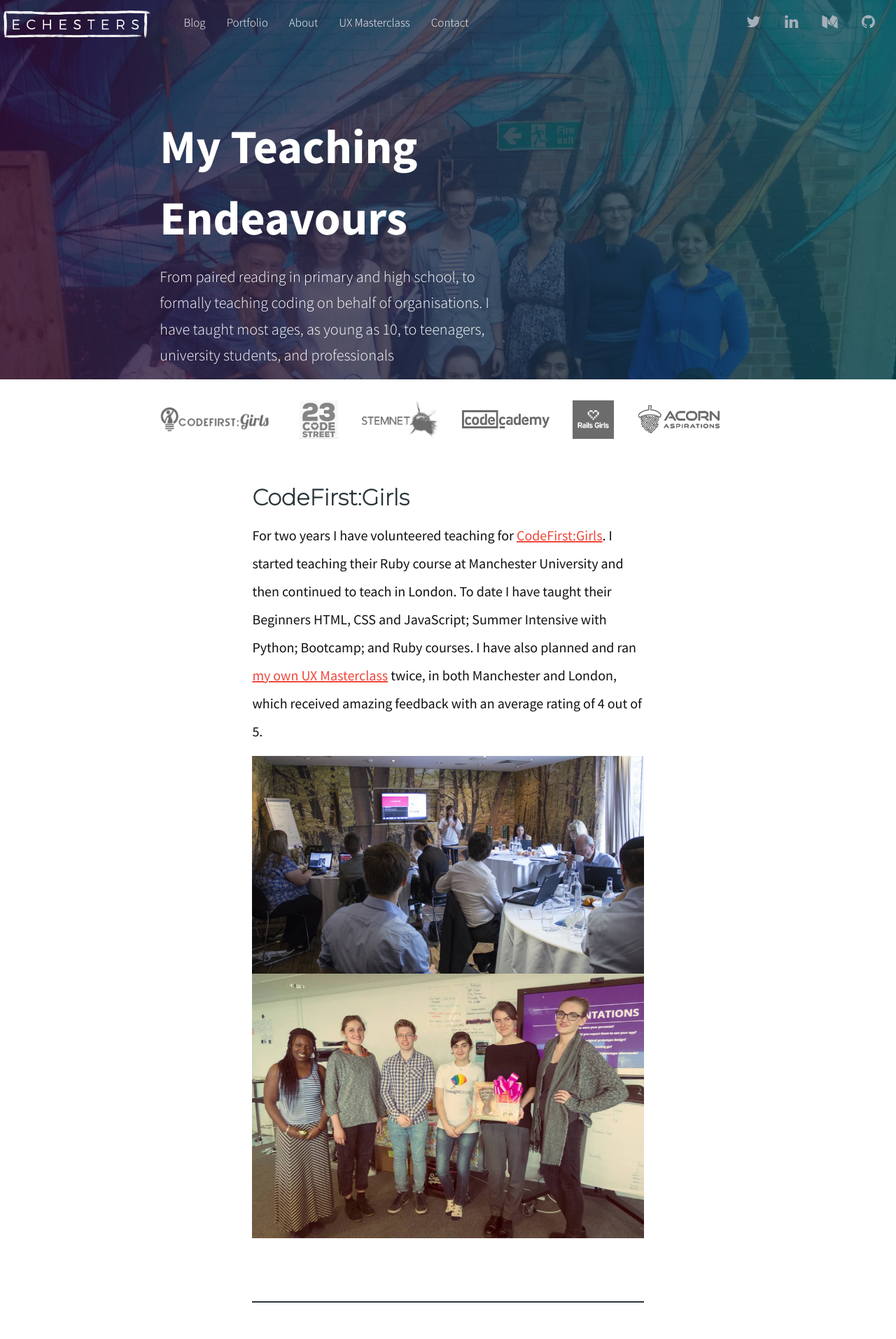
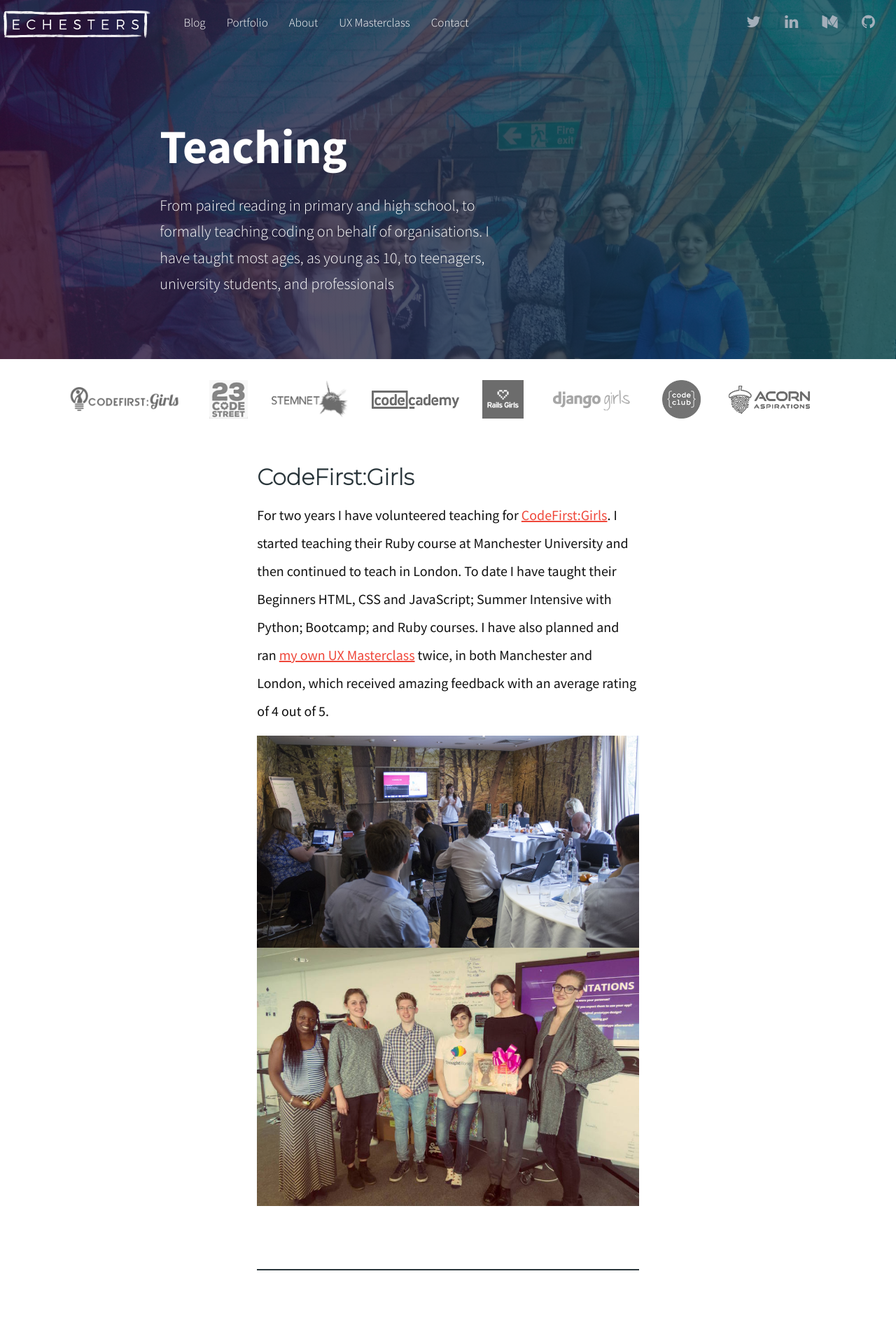
Before and after one commit to EChesters/echesters.github.io, a Jekyll site: the page built from pages/teaching.html, in a window 1280 px wide. Shown: the top 1913 px of the page at 70% size. Built offline with Jekyll 4.4.1, drawn with Linux system fonts in a browser that asks for light colours; nearby versions of some CDN libraries; some of the changed text lies outside the part shown.

Commit message:
Added Code Club and Django Girls to teaching - Fixed content padding (removed margin bottom)

```diff
--- a/_sass/_layout.scss
+++ b/_sass/_layout.scss
@@ -300,7 +300,7 @@
 }
 
 .content {
-    margin-bottom: calc( #{$spacing-unit} *2);
+    padding-bottom: calc( #{$spacing-unit} *2);
 
     h2 {
         font-size: 32px;
--- a/pages/teaching.html
+++ b/pages/teaching.html
@@ -1,7 +1,7 @@
 ---
 layout: default
 title: Teaching
-header: My Teaching Endeavours
+header: Teaching
 summary: From paired reading in primary and high school, to formally teaching coding on behalf of organisations. I have taught most ages, as young as 10, to teenagers, university students, and professionals
 image: /images/portfolio/teaching/23codestreet.jpg
 ---
@@ -15,11 +15,13 @@
     <li><img src="/images/portfolio/teaching/org-logos/STEMNET.png" alt="Stem net ambassadors logo" class="large"></li>
     <li><img src="/images/portfolio/teaching/org-logos/codecademy.png" alt="Codecademy logo"></li>
     <li><img src="/images/portfolio/teaching/org-logos/rails-girls.png" alt="Rails Girls logo" class="large"></li>
+    <li><img src="/images/portfolio/teaching/org-logos/django-girls.png" alt="Django Girls logo" class="large"></li>
+    <li><img src="/images/portfolio/teaching/org-logos/code-club.png" alt="Code Club logo" class="large"></li>
     <li><img src="/images/portfolio/teaching/org-logos/acorn.png" alt="Acorn aspirations logo" class="large"></li>
   </ul>
 </div>
 
-<div class="col-xs-12 content no-padding bg-white" id="portfolio">
+<div class="col-xs-12 content bg-white" id="portfolio">
   <div class="col-xs-12 col-sm-10 col-md-7 col-lg-6 position central" id="teachings">
     <div class="col-xs-12 col-sm-11 position central teaching">
       <h2 class="add-margin top">CodeFirst:Girls</h2>
@@ -32,6 +34,12 @@
       <h2>23 Code Street</h2>
       <p>Throughout Summer 2016, I have been teaching and assisting <a href="//23codestreet.com">23 Code Street</a>. A course with the social impact, teaching students in London, with all proceeds going to instructors going to India to teach under privileged women. This is a crash course in web development using HTMl, CSS, JavaScript and Node. We also collaborate with other experts in the field, like NodeGirls and UsTwo. </p>
       <img src="/images/portfolio/teaching/23codestreet-2.jpg" alt="Elizabeth assisting students at 23 Code Street">
+    </div>
+
+    <div class="col-xs-12 col-sm-11 position central teaching">
+      <h2>Django Girls Milton Keynes</h2>
+      <p>I was invited to speak and volunteer for Django Girls in Milton Keynes. I taught students an introduction to Python and how to build a website with Django. I also gave a presentation on what to do next if they wanted to be developer, and what other tech roles there were if they didn't like programming.</p>
+      <img src="/images/portfolio/teaching/django-girls.jpg" class="position central col-xs-12 col-sm-8">
     </div>
 
     <div class="col-xs-12 col-sm-11 position central teaching">
```
Also changed, not shown: images/portfolio/teaching/django-girls.jpg (added), images/portfolio/teaching/org-logos/code-club.png (added), images/portfolio/teaching/org-logos/django-girls.png.
